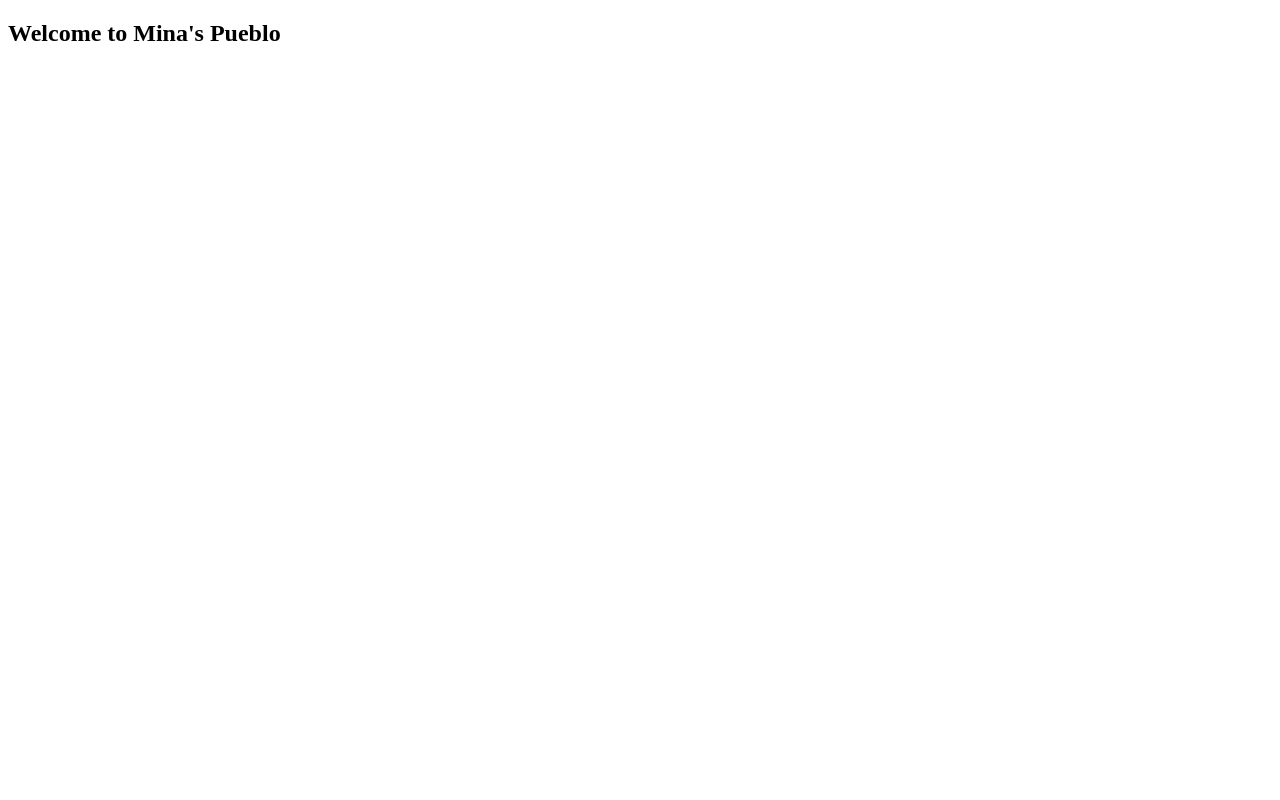
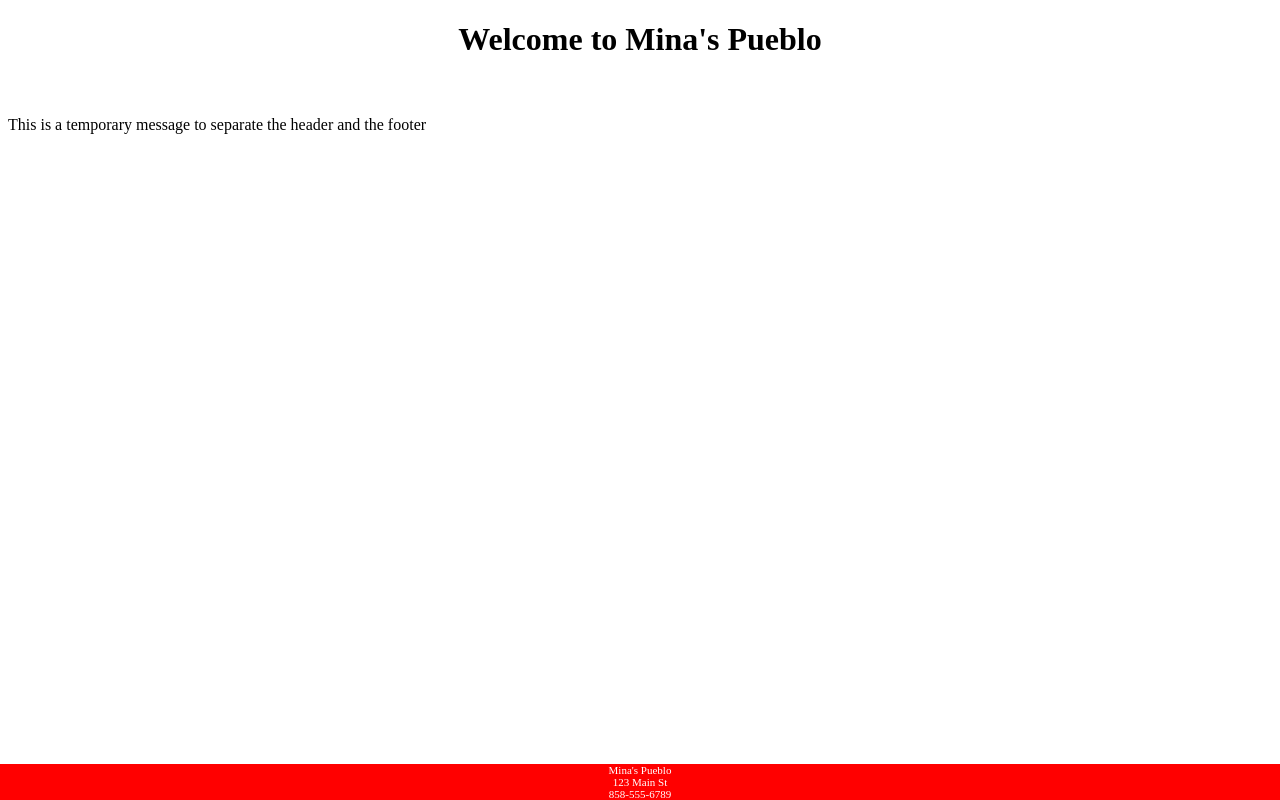
Before and after one commit to gabbyjimenez/gabbyjimenez.github.io, a plain HTML site: page index2.html in a window 1280 px wide. Drawn offline with Linux system fonts and the light colour scheme.

Commit message:
finished lab 7

```diff
--- a/index2.html
+++ b/index2.html
@@ -8,9 +8,30 @@
 <body>
 
 
+    <style>
+    #footerDiv{
+        position: fixed;
+    left: 0;
+    bottom: 0;
+    width: 100%;
+    background-color: red;
+    color: white;
+    text-align: center;
+    }
+    #headerDiv {
+        text-align: center;
+        font-weight: bold;
+    }
+    </style>
 
 
-    <h2> Welcome to Mina's Pueblo </h2>
+
+    <div id="headerDiv"></div>
+    <br> <br>
+    <div> This is a temporary message to separate the header and the footer</div>
+
+    <br> <br>
+    <div id="footerDiv" style="font-size: 11px;"></div>
 
 
     <script src="./student2.js">
--- a/student2.js
+++ b/student2.js
@@ -3,9 +3,14 @@ var phonenumber = "858-555-6789";
 var address = "123 Main St";
 
 function getHeader() {
-
+    var headerHTML = "<div> <h1> Welcome to " + companyname  + "</div> </h1>";
+    document.getElementById("headerDiv").innerHTML = headerHTML;
 }
 function getFooter() {
 
+    var headerHTML = "<div>" +companyname + "<br>" + address + "<br>" + phonenumber+ "</div>";
+    document.getElementById("footerDiv").innerHTML = headerHTML;
+}
 
-}
+getHeader();
+getFooter();
```
